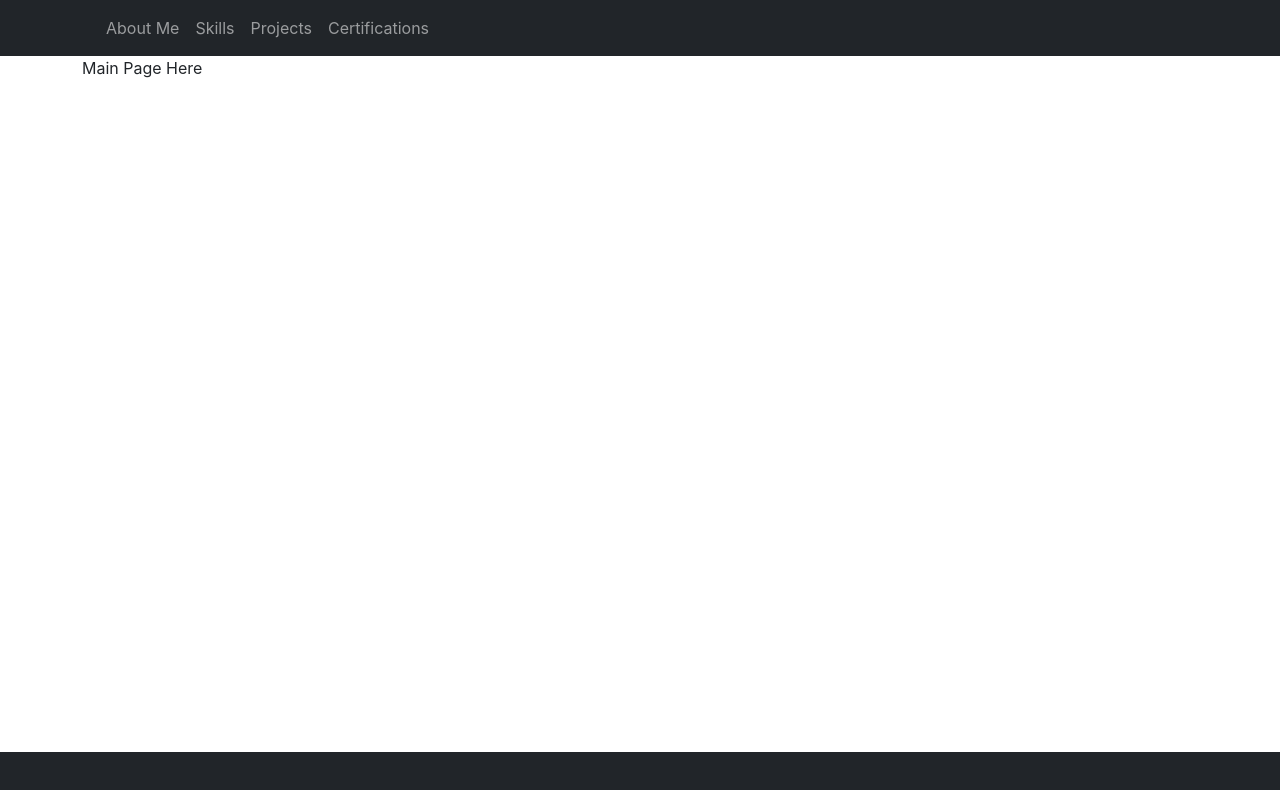
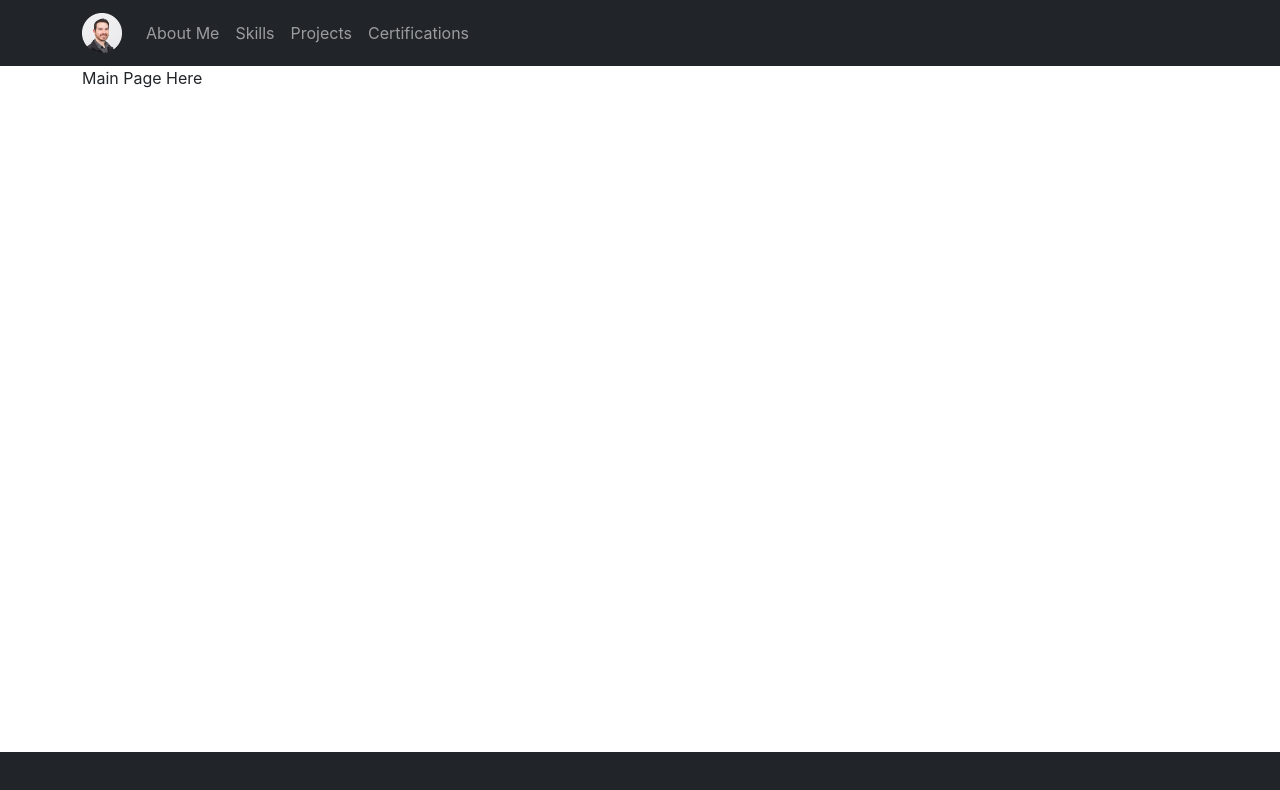
Before and after one commit to PetersonG17/portfolio-app, a React (Create React App) app in the folder frontend/: page / in a window 1280 px wide. Shown: the top 790 px of the page. Built offline with nearby package versions, Linux system fonts and the light colour scheme.

Commit message:
working profile picture

```diff
--- a/frontend/src/components/layouts/Footer.js
+++ b/frontend/src/components/layouts/Footer.js
@@ -1,11 +1,12 @@
-import { Link } from 'react-router-dom';
-
 function Footer() {
 
   return (
       <footer className='footer fixed-bottom bg-dark'>
           <div className='container text-white pt-4 pb-4'>
-            <i class="fab fa-linkedin-in text-white"></i>
+          <i class="fab fa-linkedin-in pr-2"></i>
+            {/* <a href="www.linkedin.com/in/john-peterson-dev" class="link-light">
+                www.linkedin.com/in/john-peterson-dev
+            </a> */}
           </div>
       </footer>
   );
--- a/frontend/src/components/layouts/Nav.js
+++ b/frontend/src/components/layouts/Nav.js
@@ -1,4 +1,6 @@
 import { Link } from 'react-router-dom';
+import classes from './Nav.module.css';
+import profile from '../../assets/john_peterson_profile_150x150.png';
 
 function Nav() {
 
@@ -6,7 +8,7 @@ function Nav() {
     <header>
         <nav className="navbar navbar-expand-lg navbar-dark bg-dark">
             <div className="container">
-                <Link className="navbar-brand" to='/'><i className="fas fa-laptop-code"></i></Link>
+                <Link className="navbar-brand" to='/'><img src={profile} className={classes.profile}></img></Link>
                 <button className="navbar-toggler" type="button" data-toggle="collapse" data-target="#navbarNavDropdown" aria-controls="navbarNavDropdown" aria-expanded="false" aria-label="Toggle navigation">
                     <span className="navbar-toggler-icon"></span>
                 </button>
--- /dev/null
+++ b/frontend/src/components/layouts/Nav.module.css
@@ -0,0 +1,4 @@
+.profile {
+    width: 40px;
+    height: 40px;
+}
--- a/frontend/src/index.js
+++ b/frontend/src/index.js
@@ -19,5 +19,3 @@ ReactDOM.render(
     <App />
   </BrowserRouter>,
 document.getElementById('root'));
-
-// Test
```
Also changed, not shown: frontend/src/assets/john_peterson_profile_150x150.png (added), 1 other file (tests, documents, lock files or other folders).
